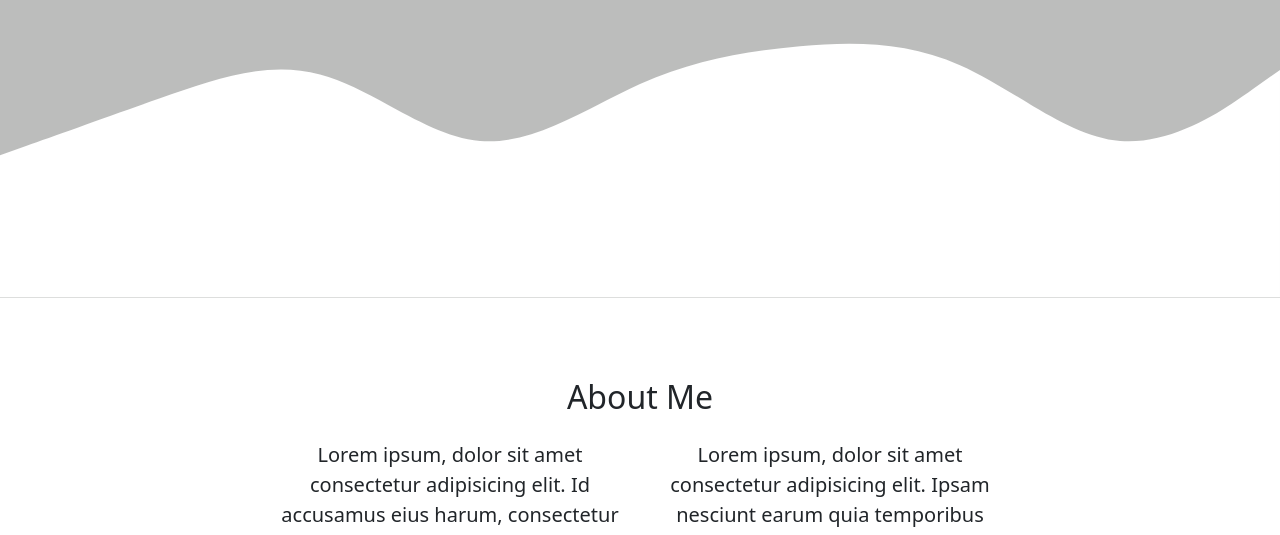
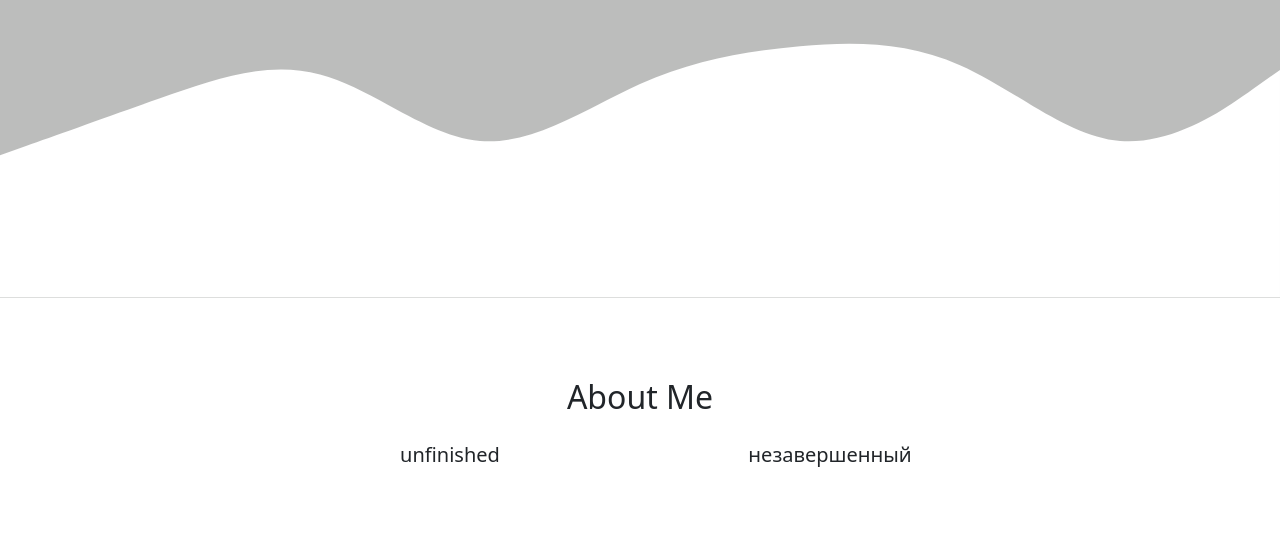
Before and after one commit to adityaeee/adityaeee.github.io, a plain HTML site: page index.html in a window 1280 px wide. Shown: the part 405-940 px from the top of the page. Drawn offline with nearby package versions, Linux system fonts and the light colour scheme.

Commit message:
mengubah about me

```diff
--- a/index.html
+++ b/index.html
@@ -70,10 +70,10 @@
             </div>
             <div class="row justify-content-center fs-5 text-center">
                 <div class="col-md-4" data-aos="fade-right" data-aos-duration="1000">
-                    <p>Lorem ipsum, dolor sit amet consectetur adipisicing elit. Id accusamus eius harum, consectetur deserunt obcaecati ab nisi reprehenderit expedita ut!</p>
+                    <p>unfinished</p>
                 </div>
                 <div class="col-md-4" data-aos="fade-left" data-aos-duration="1500">
-                    <p>Lorem ipsum, dolor sit amet consectetur adipisicing elit. Ipsam nesciunt earum quia temporibus voluptatibus quibusdam? Quibusdam expedita nisi quia praesentium unde odio eum voluptas consequatur.</p>
+                    <p>незавершенный</p>
                 </div>
             </div>
         </div>
```
